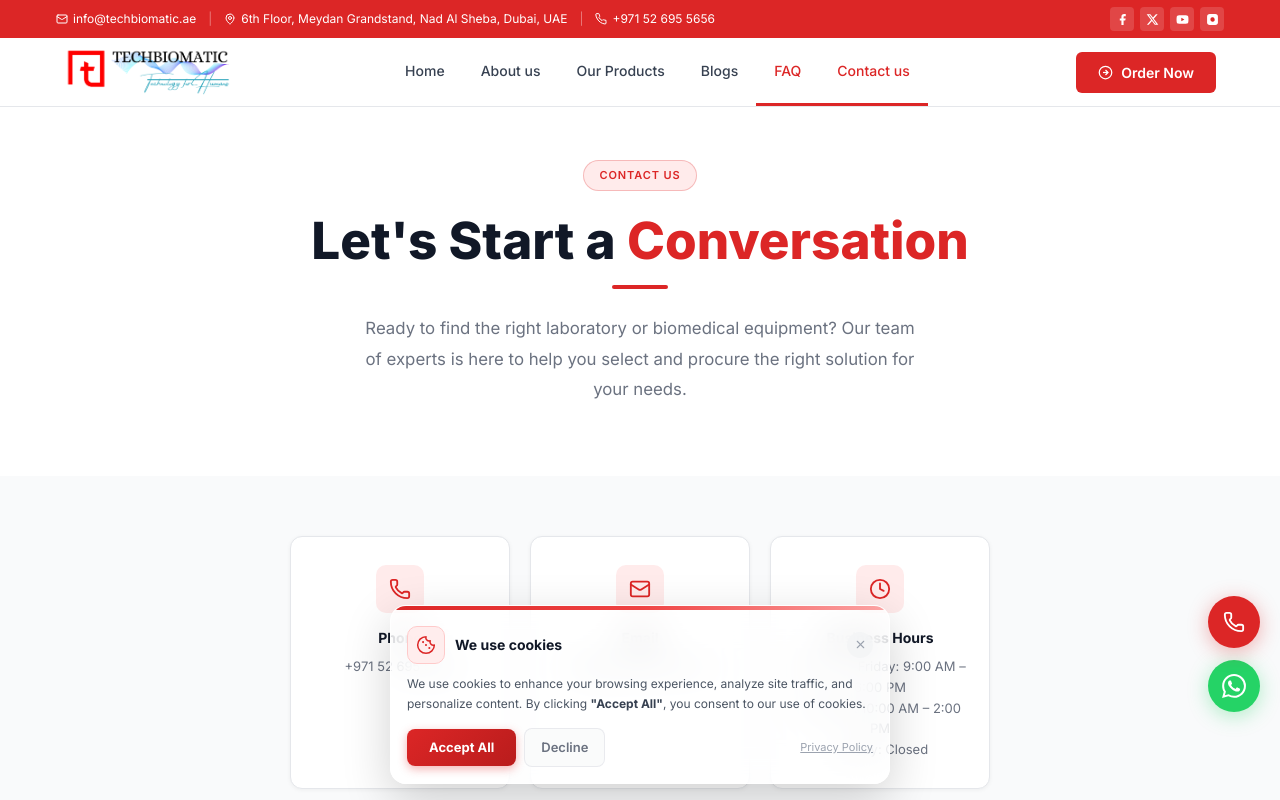
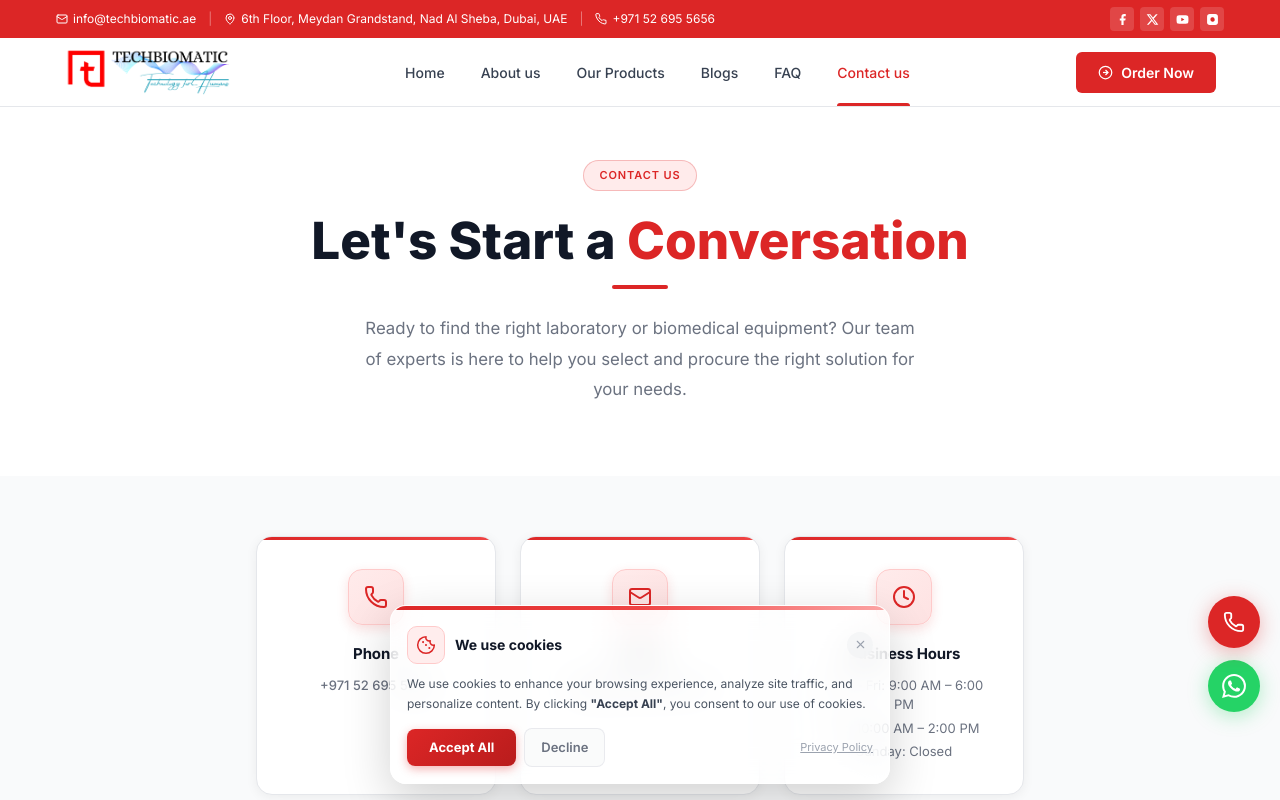
Before and after one commit to rahimkhan07/techbiomatic-react, a React (Vite) app: page /contact in a window 1280 px wide. Shown: the top 800 px of the page. Built offline with nearby package versions, Linux system fonts and the light colour scheme.

Commit message:
add chng

```diff
--- a/src/components/Footer.tsx
+++ b/src/components/Footer.tsx
@@ -7,7 +7,7 @@ const quickLinks = [
   { label: 'About Us', href: '/about' },
   { label: 'Our Products', href: '/services' },
   { label: 'Blogs', href: '/blog' },
-  { label: 'FAQ', href: '/contact' },
+  { label: 'FAQ', href: '/contact#faq' },
   { label: 'Contact Us', href: '/contact' },
 ]
 
--- a/src/components/Navbar.tsx
+++ b/src/components/Navbar.tsx
@@ -8,7 +8,7 @@ const navLinks = [
   { label: 'About us', href: '/about' },
   { label: 'Our Products', href: '/services' },
   { label: 'Blogs', href: '/blog' },
-  { label: 'FAQ', href: '/contact' },
+  { label: 'FAQ', href: '/contact#faq' },
   { label: 'Contact us', href: '/contact' },
 ]
 
@@ -114,9 +114,10 @@ export default function Navbar() {
             </Link>
 
             {/* Desktop nav links — centered */}
-            <nav className="hidden lg:flex" style={{ alignItems: 'center', gap: '0', flex: 1, justifyContent: 'center' }}>
+            <nav className="hidden lg:flex" style={{ alignItems: 'stretch', gap: '0', flex: 1, justifyContent: 'center', height: '68px' }}>
               {navLinks.map((link) => (
                 <div key={link.href} className="relative"
+                  style={{ display: 'flex', alignItems: 'center', position: 'relative' }}
                 >
                   <Link
                     to={link.href}
@@ -124,19 +125,30 @@ export default function Navbar() {
                       display: 'flex', alignItems: 'center', gap: '4px',
                       padding: '0 18px', height: '68px', fontSize: '14px', fontWeight: 500,
                       textDecoration: 'none', whiteSpace: 'nowrap',
-                      borderBottom: location.pathname === link.href ? '3px solid #DC2626' : '3px solid transparent',
                       color: location.pathname === link.href ? '#DC2626' : '#374151',
-                      transition: 'color 0.2s, border-color 0.2s',
+                      transition: 'color 0.2s',
+                      position: 'relative',
                     }}
-                    onMouseEnter={(e) => { e.currentTarget.style.color = '#DC2626'; e.currentTarget.style.borderBottomColor = '#DC2626' }}
+                    onMouseEnter={(e) => { e.currentTarget.style.color = '#DC2626' }}
                     onMouseLeave={(e) => {
                       if (location.pathname !== link.href) {
                         e.currentTarget.style.color = '#374151'
-                        e.currentTarget.style.borderBottomColor = 'transparent'
                       }
                     }}
                   >
                     {link.label}
+                    {/* Active / hover underline — only as wide as the text */}
+                    <span style={{
+                      position: 'absolute',
+                      bottom: 0,
+                      left: '18px',
+                      right: '18px',
+                      height: '3px',
+                      borderRadius: '3px 3px 0 0',
+                      background: '#DC2626',
+                      opacity: location.pathname === link.href ? 1 : 0,
+                      transition: 'opacity 0.2s',
+                    }} />
                   </Link>
                 </div>
               ))}
--- a/src/pages/Careers.tsx
+++ b/src/pages/Careers.tsx
@@ -54,7 +54,7 @@ export default function Careers() {
           <motion.div initial={{ opacity: 0, y: 30 }} animate={{ opacity: 1, y: 0 }} transition={{ duration: 0.7 }}>
             <span className="tag mb-6 inline-flex">Careers</span>
             <h1 className="font-black text-gray-900 mb-6 leading-tight" style={{ fontSize: 'clamp(1.8rem, 6vw, 3.5rem)' }}>
-              Build the Future <span className="gradient-text-gold">With Us</span>
+              Build the Future <span className="gradient-text">With Us</span>
             </h1>
             <p className="text-gray-500 text-lg leading-relaxed max-w-3xl mx-auto">
               Join a team of passionate technologists and engineers shaping the digital future of the Middle East. We're always looking for exceptional talent.
--- a/src/pages/Contact.tsx
+++ b/src/pages/Contact.tsx
@@ -3,7 +3,6 @@ import { motion } from 'framer-motion'
 import { Phone, Mail, Clock, MessageCircle, Send, CheckCircle } from 'lucide-react'
 
 const contactInfo = [
-
   {
     icon: Phone,
     title: 'Phone',
@@ -19,7 +18,7 @@ const contactInfo = [
   {
     icon: Clock,
     title: 'Business Hours',
-    lines: ['Monday – Friday: 9:00 AM – 6:00 PM', 'Saturday: 10:00 AM – 2:00 PM', 'Sunday: Closed'],
+    lines: ['Mon – Fri: 9:00 AM – 6:00 PM', 'Sat: 10:00 AM – 2:00 PM', 'Sunday: Closed'],
   },
 ]
 
@@ -36,7 +35,7 @@ const inputStyle: React.CSSProperties = {
 }
 
 export default function Contact() {
-  const [formData, setFormData] = useState({ name: '', email: '', phone: '', company: '', service: '', message: '' })
+  const [formData, setFormData] = useState({ name: '', email: '', phone: '', company: '', message: '' })
   const [submitted, setSubmitted] = useState(false)
   const [loading, setLoading] = useState(false)
 
@@ -48,11 +47,11 @@ export default function Contact() {
     setSubmitted(true)
   }
 
-  const onFocus = (e: React.FocusEvent<HTMLInputElement | HTMLTextAreaElement | HTMLSelectElement>) => {
+  const onFocus = (e: React.FocusEvent<HTMLInputElement | HTMLTextAreaElement>) => {
     e.target.style.borderColor = '#DC2626'
     e.target.style.boxShadow = '0 0 0 3px rgba(220,38,38,0.1)'
   }
-  const onBlur = (e: React.FocusEvent<HTMLInputElement | HTMLTextAreaElement | HTMLSelectElement>) => {
+  const onBlur = (e: React.FocusEvent<HTMLInputElement | HTMLTextAreaElement>) => {
     e.target.style.borderColor = '#E5E7EB'
     e.target.style.boxShadow = 'none'
   }
@@ -87,43 +86,73 @@ export default function Contact() {
       {/* ── CONTACT INFO CARDS ───────────────────────────── */}
       <section style={{ background: '#F9FAFB', padding: '60px 24px' }}>
         <div style={W}>
-          <div style={{ display: 'flex', flexWrap: 'wrap', justifyContent: 'center', gap: '20px', marginBottom: '0' }}>
+          <div style={{ display: 'flex', flexWrap: 'wrap', justifyContent: 'center', gap: '24px' }}>
             {contactInfo.map((item, i) => (
               <motion.div
                 key={item.title}
-                initial={{ opacity: 0, y: 20 }} whileInView={{ opacity: 1, y: 0 }}
-                viewport={VP} transition={{ duration: 0.4, delay: i * 0.08 }}
+                initial={{ opacity: 0, y: 24 }} whileInView={{ opacity: 1, y: 0 }}
+                viewport={VP} transition={{ duration: 0.4, delay: i * 0.1 }}
                 style={{
-                  background: '#fff', border: '1px solid #E5E7EB', borderRadius: '12px',
-                  padding: '28px 20px', textAlign: 'center',
-                  boxShadow: '0 1px 4px rgba(0,0,0,0.05)',
-                  transition: 'box-shadow 0.2s, border-color 0.2s',
-                  width: 'clamp(180px, 28vw, 220px)',
+                  background: '#fff',
+                  border: '1px solid #E5E7EB',
+                  borderRadius: '16px',
+                  padding: '32px 28px',
+                  textAlign: 'center',
+                  boxShadow: '0 2px 12px rgba(0,0,0,0.06)',
+                  width: 'clamp(200px, 30vw, 240px)',
                   flexShrink: 0,
+                  position: 'relative',
+                  overflow: 'hidden',
+                  transition: 'box-shadow 0.25s, transform 0.25s, border-color 0.25s',
                 }}
-                whileHover={{ boxShadow: '0 4px 16px rgba(0,0,0,0.09)', borderColor: '#FECACA' }}
+                whileHover={{
+                  boxShadow: '0 8px 32px rgba(220,38,38,0.12)',
+                  y: -4,
+                  borderColor: '#FECACA',
+                }}
               >
+                {/* Top accent line */}
                 <div style={{
-                  width: '48px', height: '48px', borderRadius: '10px',
-                  background: '#FFEBEB', display: 'flex', alignItems: 'center',
-                  justifyContent: 'center', margin: '0 auto 14px',
+                  position: 'absolute', top: 0, left: 0, right: 0, height: '3px',
+                  background: 'linear-gradient(90deg, #DC2626, #EF4444)',
+                  borderRadius: '16px 16px 0 0',
+                }} />
+
+                {/* Icon */}
+                <div style={{
+                  width: '56px', height: '56px', borderRadius: '14px',
+                  background: 'linear-gradient(135deg, #FFEBEB, #FEE2E2)',
+                  border: '1px solid #FECACA',
+                  display: 'flex', alignItems: 'center', justifyContent: 'center',
+                  margin: '0 auto 18px',
+                  boxShadow: '0 4px 12px rgba(220,38,38,0.15)',
                 }}>
-                  <item.icon size={22} color="#DC2626" />
+                  <item.icon size={24} color="#DC2626" />
                 </div>
-                <h3 style={{ color: '#111827', fontWeight: 700, fontSize: '14px', marginBottom: '8px' }}>
+
+                {/* Title */}
+                <h3 style={{
+                  color: '#111827', fontWeight: 700, fontSize: '15px',
+                  marginBottom: '10px', letterSpacing: '-0.01em',
+                }}>
                   {item.title}
                 </h3>
+
+                {/* Lines */}
+                <div style={{ display: 'flex', flexDirection: 'column', gap: '4px' }}>
                   {item.lines.map((line) => (
-                  <div key={line} style={{ color: '#6B7280', fontSize: '13px', lineHeight: 1.6 }}>
+                    <div key={line} style={{ color: '#6B7280', fontSize: '13px', lineHeight: 1.5 }}>
                       {item.href
-                      ? <a href={item.href} style={{ color: '#6B7280', textDecoration: 'none' }}
+                        ? <a href={item.href}
+                            style={{ color: '#6B7280', textDecoration: 'none', fontWeight: 500, transition: 'color 0.2s' }}
                             onMouseEnter={(e) => (e.currentTarget.style.color = '#DC2626')}
                             onMouseLeave={(e) => (e.currentTarget.style.color = '#6B7280')}
                           >{line}</a>
-                      : line
+                        : <span style={{ fontWeight: 400 }}>{line}</span>
                       }
                     </div>
                   ))}
+                </div>
               </motion.div>
             ))}
           </div>
--- a/src/pages/Industries.tsx
+++ b/src/pages/Industries.tsx
@@ -25,7 +25,7 @@ export default function Industries() {
             <span className="tag mb-6 inline-flex">Industries</span>
             <h1 className="font-black text-gray-900 mb-6 leading-tight" style={{ fontSize: 'clamp(1.8rem, 6vw, 3.5rem)' }}>
               Specialized Solutions for{' '}
-              <span className="gradient-text-gold">Every Industry</span>
+              <span className="gradient-text">Every Industry</span>
             </h1>
             <p className="text-gray-500 text-lg leading-relaxed max-w-3xl mx-auto">
               We understand that every industry has unique challenges and requirements. Our specialized teams deliver tailored technology solutions that address the specific needs of your sector.
--- a/src/pages/Projects.tsx
+++ b/src/pages/Projects.tsx
@@ -33,7 +33,7 @@ export default function Projects() {
           <motion.div initial={{ opacity: 0, y: 30 }} animate={{ opacity: 1, y: 0 }} transition={{ duration: 0.7 }}>
             <span className="tag mb-6 inline-flex">Our Projects</span>
             <h1 className="font-black text-gray-900 mb-6 leading-tight" style={{ fontSize: 'clamp(1.8rem, 6vw, 3.5rem)' }}>
-              Delivering <span className="gradient-text-gold">Impactful</span> Solutions
+              Delivering <span className="gradient-text">Impactful</span> Solutions
             </h1>
             <p className="text-gray-500 text-lg leading-relaxed max-w-3xl mx-auto">
               A portfolio of transformative technology and engineering projects delivered across the UAE and Middle East. Each project represents our commitment to excellence and measurable outcomes.
```
Lines whose indentation alone changed are shown as unchanged.
